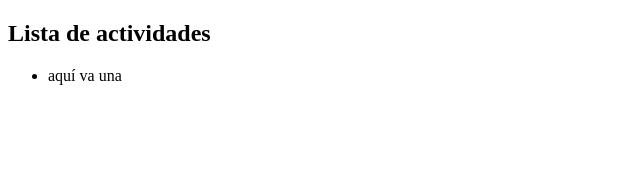
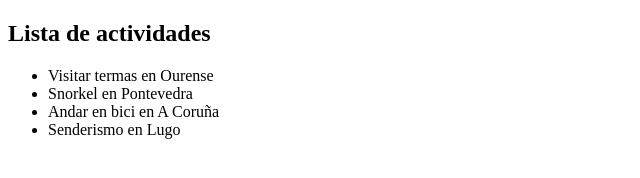
Before and after one commit to CursosAlbertoBasalo/balidea-git_intro-noviembre, a plain HTML site: page index.html in a window 1280 px wide. Shown: the whole page, without its empty margins (0-640 px from the left). Drawn offline with Linux system fonts and the light colour scheme.

Commit message:
feat: listado de actividades

```diff
--- a/index.html
+++ b/index.html
@@ -6,7 +6,10 @@
   <body>
     <h2>Lista de actividades</h2>
     <ul>
-      <li> aquí va una </li>
+      <li> Visitar termas en Ourense </li>
+      <li> Snorkel en Pontevedra </li>
+      <li> Andar en bici en A Coruña </li>
+      <li> Senderismo en Lugo </li>
     </ul>
   </body>
 </html>
```
